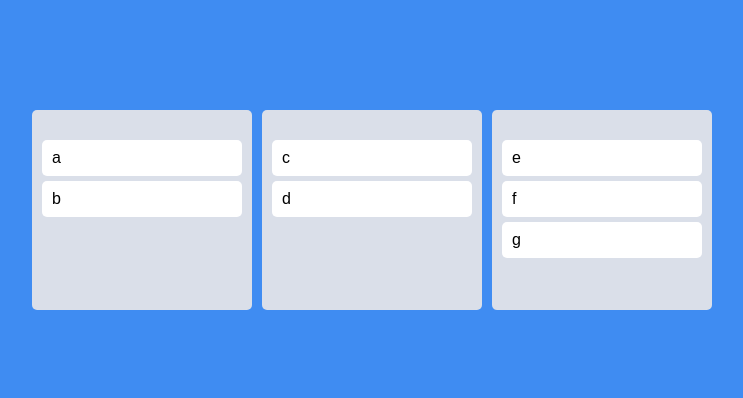
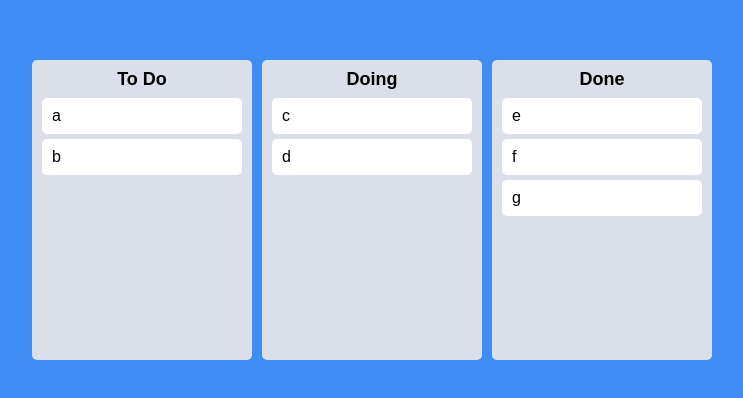
Before and after one commit to sadpu111/trello-clone, a React (Create React App) app: page / in a window 1280 px wide. Shown: the part 190-588 px from the top of the page, without its empty margins (268-1011 px from the left). Built offline with nearby package versions, Linux system fonts and the light colour scheme.

Commit message:
reodering in a same board

```diff
--- a/src/App.tsx
+++ b/src/App.tsx
@@ -3,7 +3,6 @@
 import styled from "styled-components";
 import { toDoState } from "./atoms";
 import Board from "./Components/Board";
-import DraggableCard from "./Components/DraggableCard";
 
 
 const Wrapper = styled.div`
@@ -21,6 +20,9 @@
   width: 100%;
   gap: 10px;
   grid-template-columns: repeat(3, 1fr);
+  display: flex;
+  justify-content: center;
+  align-items: flex-start;
 `;
 
 
@@ -28,8 +30,23 @@
 
 function App() {
   const [toDos, setToDos] = useRecoilState(toDoState)
-  const onDragEnd = ({ draggableId, destination, source }: DropResult) => { // drag가 끝났을 때 실행되는 함수
-    if (!destination) return; // 드래그가 끝나는 곳이 destination이 아니라면 그냥 놔둠
+  const onDragEnd = (info: DropResult) => { // drag가 끝났을 때 실행되는 함수
+    console.log(info);
+    const { destination, draggableId, source } = info;
+    if (destination?.droppableId === source.droppableId) { // 동일 board 내 이동
+      setToDos(allBoards => {
+        const boardCopy = [...allBoards[source.droppableId]];
+        boardCopy.splice(source.index, 1);
+        boardCopy.splice(destination?.index, 0, draggableId)
+        return { ...allBoards, // (1) 기존 보드와
+          [source.droppableId]: boardCopy, // (2) 이동이 발생한 보드에: 위의 boardCopy를 대입
+
+
+
+        } // preToDos는 객체이므로 boardcopy(배열)이 아닌 전체 객체를 리턴해야 한다
+      });
+    }
+
     /*     setToDos(preToDo => {
           const copyToDo = [...preToDo];
           copyToDo.splice(source.index, 1);
@@ -43,8 +60,8 @@
     <DragDropContext onDragEnd={onDragEnd}>
       <Wrapper>
         <Boards>
-          {Object.keys(toDos).map((boardId) => <Board key={boardId} boardId={boardId} toDos={toDos[boardId]}/>)}
-          {/* Board에 표시될 toDos는 toDosState 안의 각각의 boardId(to_do, doing, done)의 배열들 */}
+          {Object.keys(toDos).map((boardId) => <Board key={boardId} boardId={boardId} toDos={toDos[boardId]} />)}
+          {/* Board에 표시될 toDos는 toDosState 안의 각각의 boardId(to_do, doing, done)의 배열들. Board의 property로서의 toDos는 Baord 컴포넌트에서 정의 */}
         </Boards>
       </Wrapper>
     </DragDropContext>
--- a/src/Components/Board.tsx
+++ b/src/Components/Board.tsx
@@ -4,32 +4,42 @@
 
 
 const Wrapper = styled.div`
+width: 300px;
 padding: 20px 10px;
-padding-top: 30px;
+padding-top: 10px;
 background-color: ${(props) => props.theme.boardColor};
 border-radius: 5px;
-min-height: 200px;
+min-height: 300px;
+`;
+
+const Title = styled.h2`
+  text-align: center;
+  font-weight: 600;
+  margin-bottom: 10px;
+  font-size: 18px;
 `;
 
 interface IBoardProps {
-  toDos: string[];
+  toDos: string[]; // 여기서의 toDos에 대한 interface가 App에서 string[]를 요구
   boardId: string;
 }
 
 function Board({toDos, boardId}: IBoardProps) {
   return (
+    <Wrapper>
+      <Title>{boardId}</Title>
     <Droppable droppableId={boardId}>
       {(magic) => (
-        <Wrapper ref={magic.innerRef} {...magic.droppableProps}>
+        <div ref={magic.innerRef} {...magic.droppableProps}>
           {toDos.map((toDo, index) => (
             <DraggableCard key={toDo} toDo={toDo} index={index} />
           ))}
           {magic.placeholder}
           {/* 드래그 할 때 사이즈 변화 x */}
-        </Wrapper>
+        </div>
       )}
     </Droppable>
-
+    </Wrapper>
   );
 }
 
--- a/src/atoms.tsx
+++ b/src/atoms.tsx
@@ -7,8 +7,8 @@
 export const toDoState = atom<IToDoState>({
   key: "toDo",
   default: { // 각자의 Board가 가질 boardId 포함(to_do, doing, done)
-    to_do: ["a", "b"], // string[] => string으로 이뤄진 array
-    doing: ["c", "d"], // IToDoState를 적용하기 전에는 3개의 property(to_do, doing, done)에 string으로 이뤄진 배열로 제한적임
-    done: ["e", "f", "g"]
+    "To Do": ["a", "b"], // string[] => string으로 이뤄진 array
+    "Doing": ["c", "d"], // IToDoState를 적용하기 전에는 3개의 property(to_do, doing, done)에 string으로 이뤄진 배열로 제한적임
+    "Done": ["e", "f", "g"]
   },
-})
+});
```
